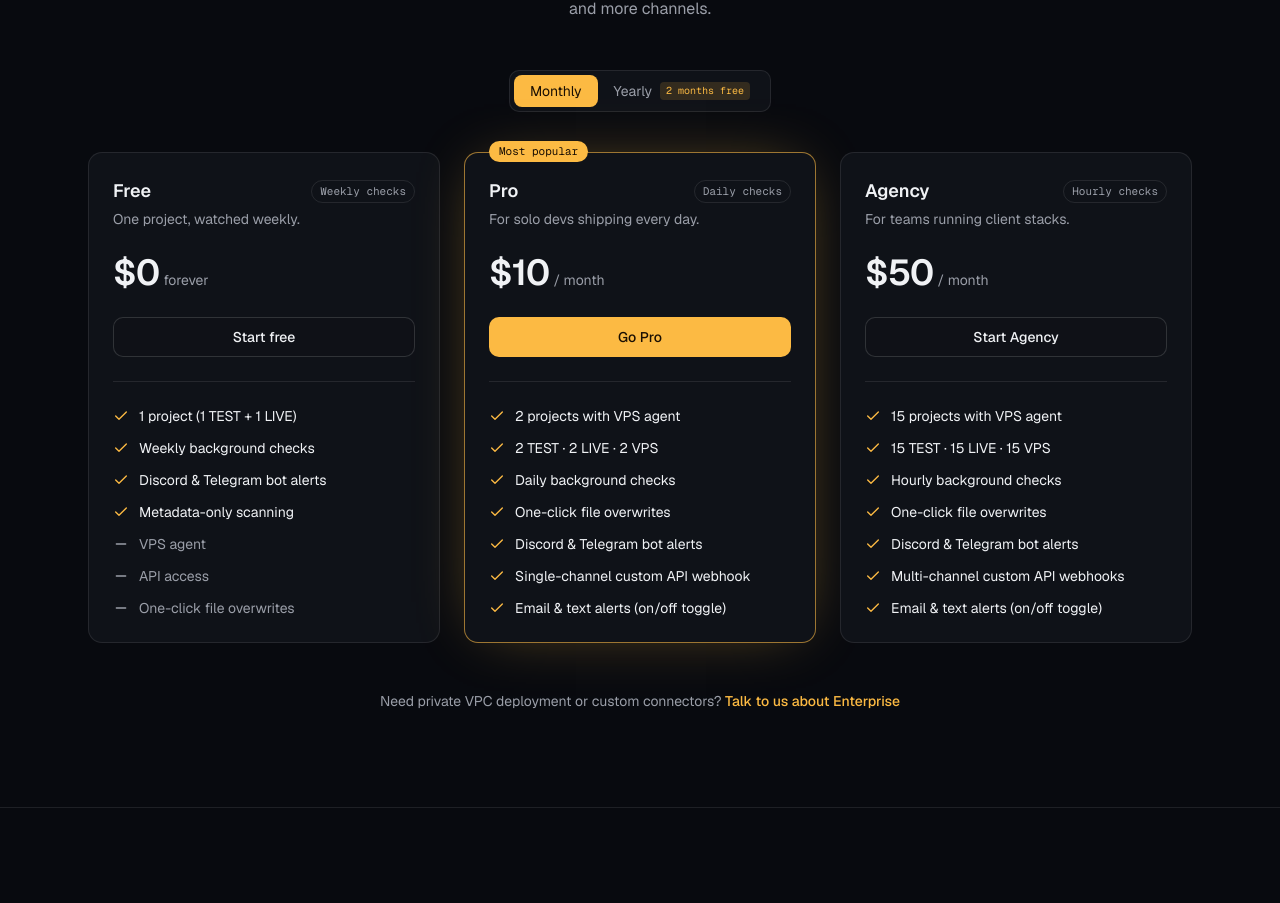
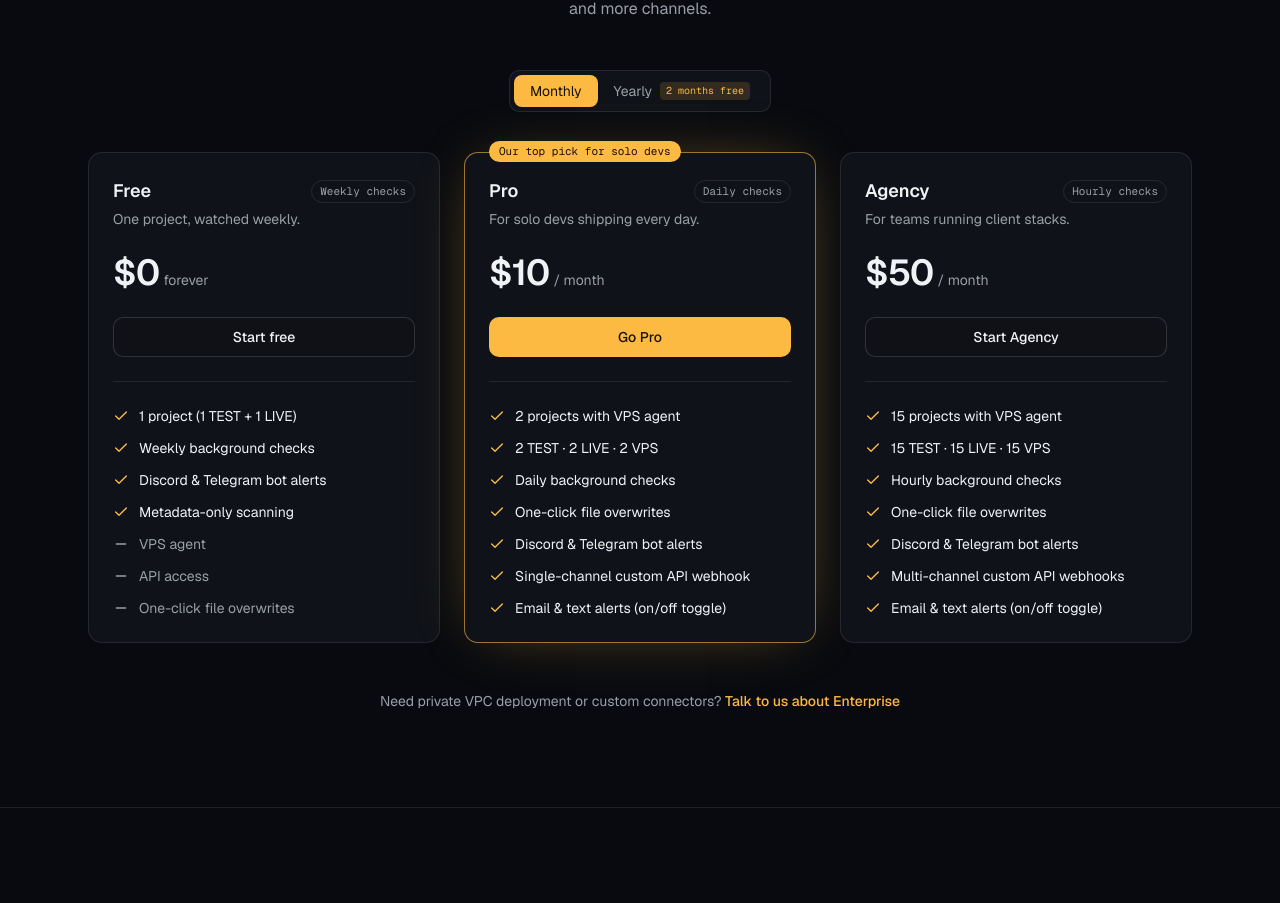
Before and after one commit to devifeye/TEST_devifeye-site, a Next.js app: page / in a window 1280 px wide. Shown: the part 4335-5238 px from the top of the page. Built offline with nearby package versions, Linux system fonts and the light colour scheme.

Commit message:
Update pricing-plans.tsx

```diff
--- a/components/pricing/pricing-plans.tsx
+++ b/components/pricing/pricing-plans.tsx
@@ -55,7 +55,7 @@ export function PricingPlans() {
             >
               {plan.highlighted && (
                 <span className="absolute -top-3 left-6 rounded-full bg-primary px-2.5 py-0.5 font-mono text-[11px] text-primary-foreground">
-                  Most popular
+                  Our top pick for solo devs
                 </span>
               )}
               <div className="flex items-center justify-between">
```
